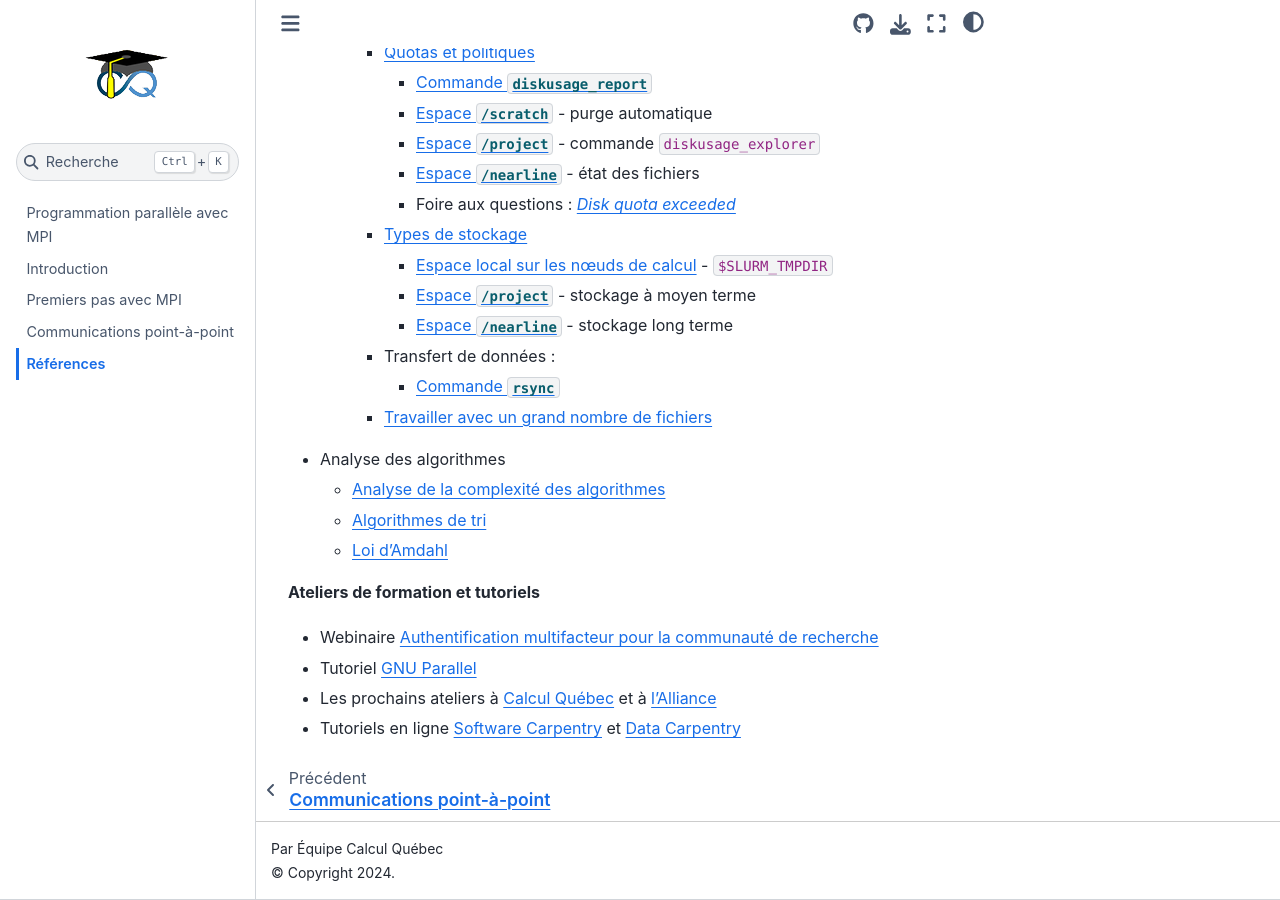
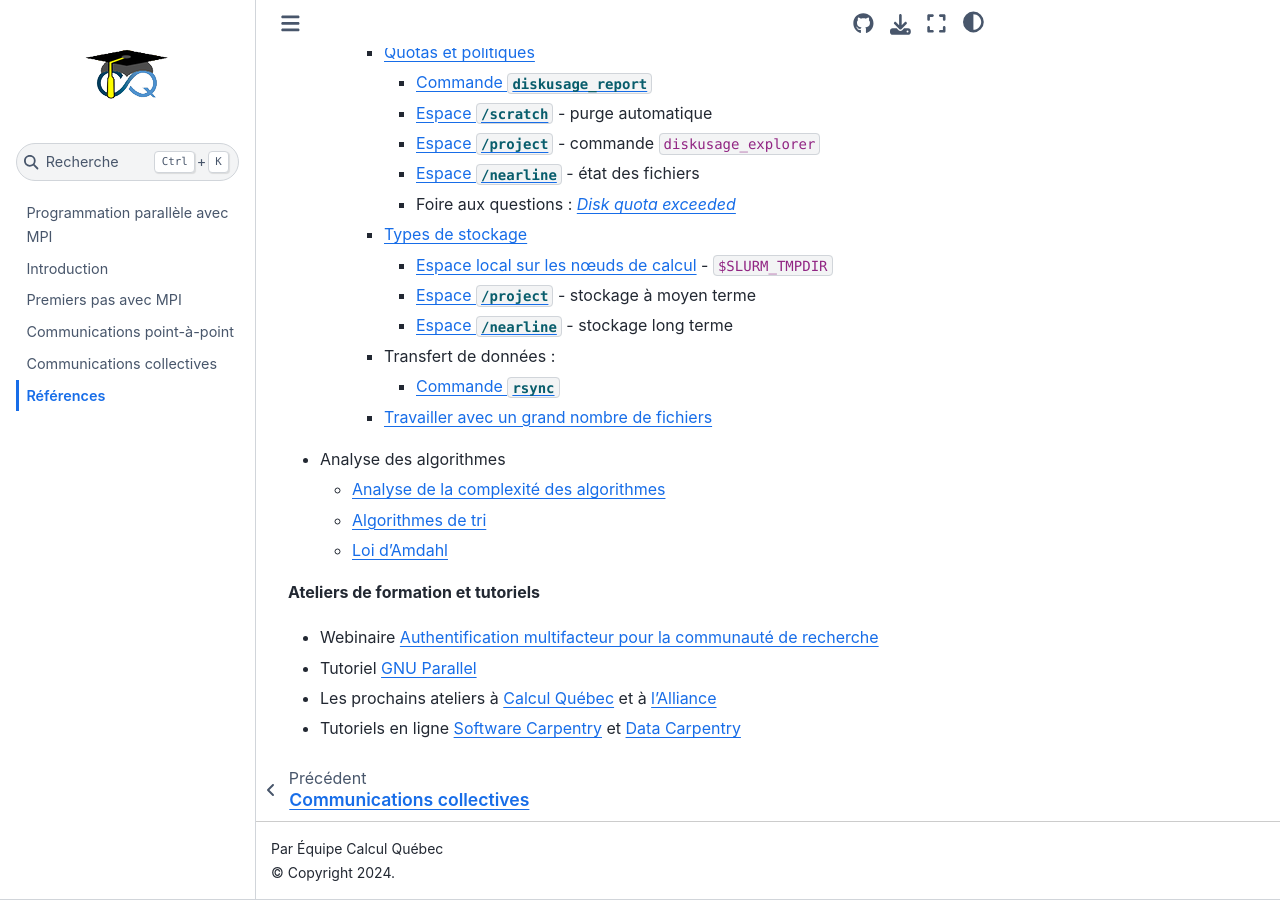
Before and after one commit to calculquebec/mpi201-prog-parallele, a Jupyter Book: the page built from 99-references.ipynb, in a window 1280 px wide and 900 px high, scrolled down 627 px. Built offline with Jupyter Book 1.0.4 settings and Sphinx 7.4.7 and the Sphinx Book theme 1.1.4, drawn with Linux system fonts in a browser that asks for light colours.

Commit message:
Chap 4 - Collectives jusqu'à MPI_Gather

```diff
--- a/_toc.yml
+++ b/_toc.yml
@@ -7,4 +7,5 @@ chapters:
 - file: 1-introduction
 - file: 2-mpi
 - file: 3-point-a-point
+- file: 4-collectives
 - file: 99-references
```
Also changed, not shown: 0-a_propos.ipynb, 4-collectives.ipynb (added).
